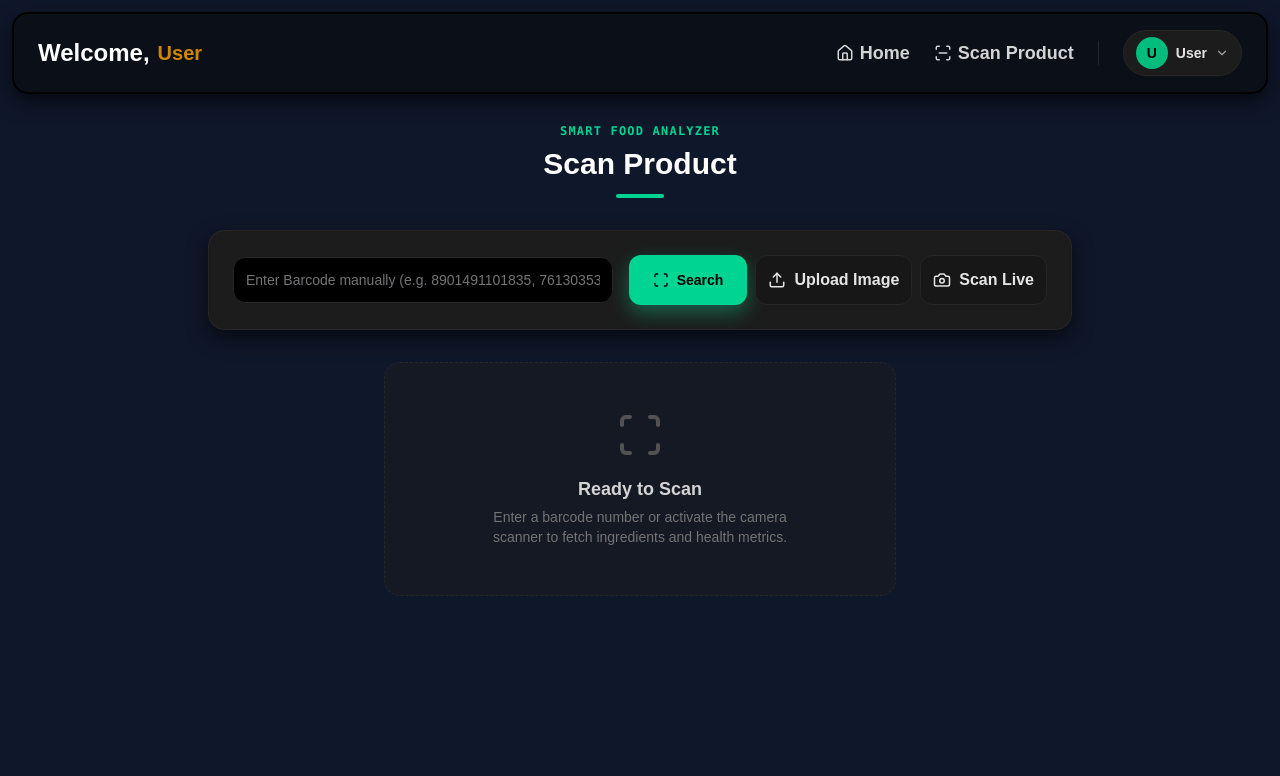
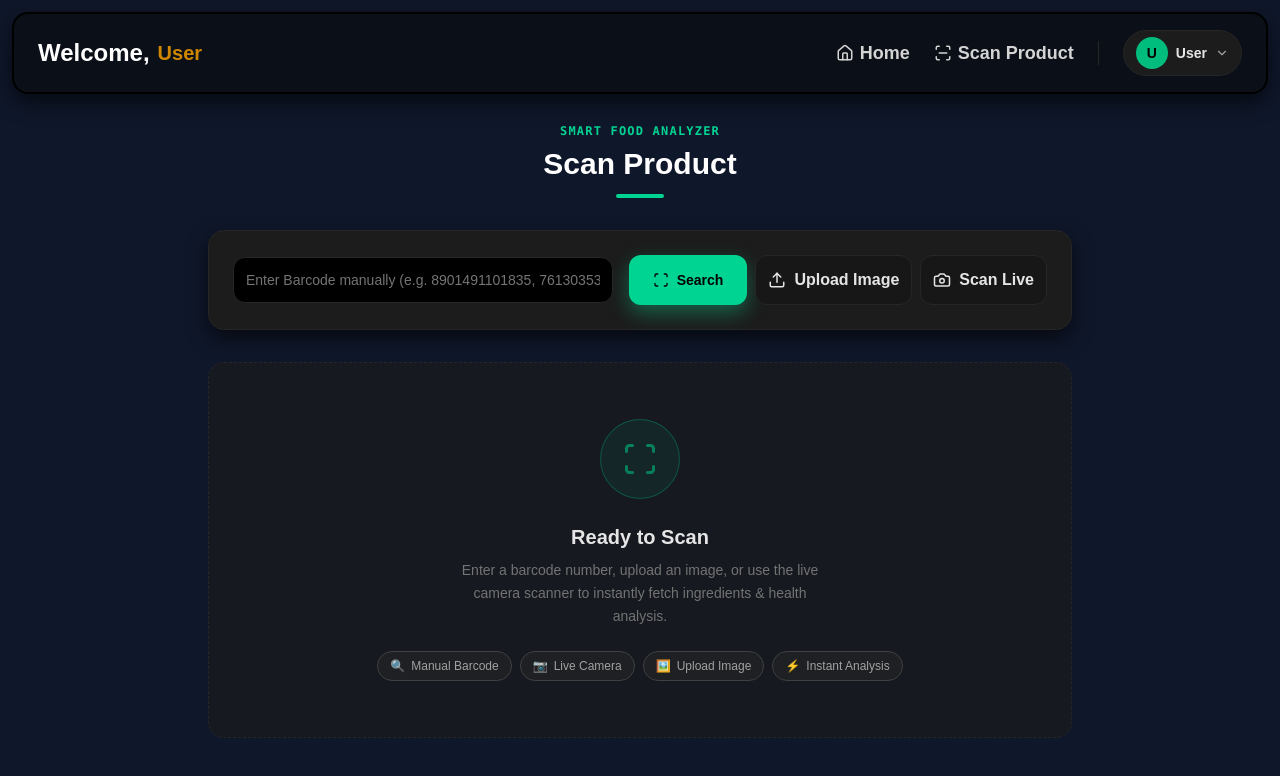
Before and after one commit to princekumar9234/Scan-App, a React (Vite) app in the folder Frontend/: page /scan in a window 1280 px wide. Shown: the top 776 px of the page. Built offline with nearby package versions, Linux system fonts and the light colour scheme.

Commit message:
Complete Project

```diff
--- a/Frontend/src/Pages/ScanPage.jsx
+++ b/Frontend/src/Pages/ScanPage.jsx
@@ -28,6 +28,7 @@ const ScanPage = () => {
   const [isFavoriting, setIsFavoriting] = useState(false);
   const [product, setProduct] = useState(null);
   const [errorMsg, setErrorMsg] = useState("");
+  const [notFound, setNotFound] = useState(false);
   const [cameraActive, setCameraActive] = useState(false);
 
   const scannerRef = useRef(null);
@@ -296,6 +297,7 @@ const ScanPage = () => {
   const handleSearch = async (codeToSearch) => {
     setIsLoading(true);
     setErrorMsg("");
+    setNotFound(false);
     setProduct(null);
 
     try {
@@ -306,15 +308,22 @@ const ScanPage = () => {
         setProduct(res.data.data);
         toast.success(res.data.message || "Product analyzed!");
       } else {
-        setErrorMsg(res.data.message || "Product not found.");
+        // Non-throwing 4xx responses (unlikely with axios, but safe)
+        setNotFound(true);
       }
     } catch (err) {
       console.error(err);
+      const status = err.response?.status;
+      if (status === 404) {
+        // Product not found in database
+        setNotFound(true);
+      } else {
         const msg =
           err.response?.data?.message ||
-        "Failed to retrieve product details. Try again.";
+          "Something went wrong. Please try again.";
         setErrorMsg(msg);
         toast.error(msg);
+      }
     } finally {
       setIsLoading(false);
     }
@@ -442,51 +451,156 @@ const ScanPage = () => {
           )}
         </div>
 
-        {/* Loading Skeletons */}
+        {/* ── Loading Skeleton ──────────────────────────────────────────── */}
         {isLoading && (
-          <div className="space-y-6 animate-pulse">
-            <div className="bg-[#1c1c1c] h-48 rounded-2xl border border-neutral-800"></div>
+          <div className="space-y-6">
+            {/* Shimmer header */}
+            <div className="relative bg-[#1c1c1c] border border-neutral-800 rounded-2xl p-6 overflow-hidden flex gap-6 items-center">
+              <div className="absolute inset-0 -translate-x-full animate-[shimmer_1.4s_infinite] bg-gradient-to-r from-transparent via-white/5 to-transparent"></div>
+              <div className="w-32 h-32 rounded-xl bg-neutral-800 shrink-0"></div>
+              <div className="grow space-y-3">
+                <div className="h-3 bg-neutral-800 rounded-full w-24"></div>
+                <div className="h-6 bg-neutral-800 rounded-full w-64"></div>
+                <div className="h-3 bg-neutral-800 rounded-full w-40"></div>
+              </div>
+            </div>
             <div className="grid grid-cols-1 md:grid-cols-3 gap-6">
-              <div className="bg-[#1c1c1c] h-64 rounded-2xl border border-neutral-800 md:col-span-2"></div>
-              <div className="bg-[#1c1c1c] h-64 rounded-2xl border border-neutral-800"></div>
+              <div className="relative bg-[#1c1c1c] border border-neutral-800 rounded-2xl h-52 overflow-hidden">
+                <div className="absolute inset-0 -translate-x-full animate-[shimmer_1.4s_0.1s_infinite] bg-gradient-to-r from-transparent via-white/5 to-transparent"></div>
+              </div>
+              <div className="relative bg-[#1c1c1c] border border-neutral-800 rounded-2xl h-52 overflow-hidden md:col-span-2">
+                <div className="absolute inset-0 -translate-x-full animate-[shimmer_1.4s_0.2s_infinite] bg-gradient-to-r from-transparent via-white/5 to-transparent"></div>
+              </div>
+            </div>
+            <div className="grid grid-cols-1 md:grid-cols-2 gap-6">
+              <div className="relative bg-[#1c1c1c] border border-neutral-800 rounded-2xl h-48 overflow-hidden">
+                <div className="absolute inset-0 -translate-x-full animate-[shimmer_1.4s_0.3s_infinite] bg-gradient-to-r from-transparent via-white/5 to-transparent"></div>
+              </div>
+              <div className="relative bg-[#1c1c1c] border border-neutral-800 rounded-2xl h-48 overflow-hidden">
+                <div className="absolute inset-0 -translate-x-full animate-[shimmer_1.4s_0.4s_infinite] bg-gradient-to-r from-transparent via-white/5 to-transparent"></div>
+              </div>
             </div>
           </div>
         )}
 
-        {/* Error States */}
-        {errorMsg && !isLoading && (
-          <div className="bg-red-950/20 border border-red-500/30 p-6 rounded-2xl text-center shadow-[0_8px_20px_rgba(0,0,0,0.6)]">
-            <AlertTriangle className="text-red-500 mx-auto mb-3" size={40} />
-            <h3 className="font-bold text-lg text-neutral-200">
-              Analysis Failed
-            </h3>
-            <p className="text-sm text-neutral-400 mt-1 max-w-md mx-auto">
-              {errorMsg}
+        {/* ── Product Not Found ─────────────────────────────────────────── */}
+        {notFound && !isLoading && (
+          <div className="relative bg-[#1c1c1c] border border-orange-500/25 rounded-2xl overflow-hidden shadow-[0_8px_40px_rgba(0,0,0,0.6)]">
+            {/* Top accent */}
+            <div className="absolute inset-x-0 top-0 h-0.5 bg-gradient-to-r from-orange-500/0 via-orange-400 to-orange-500/0"></div>
+
+            <div className="p-10 flex flex-col items-center text-center">
+              {/* Icon */}
+              <div className="relative mb-6">
+                <div className="w-20 h-20 rounded-full bg-orange-500/10 border border-orange-500/20 flex items-center justify-center">
+                  <svg xmlns="http://www.w3.org/2000/svg" width="36" height="36" viewBox="0 0 24 24" fill="none" stroke="currentColor" strokeWidth="1.5" strokeLinecap="round" strokeLinejoin="round" className="text-orange-400">
+                    <path d="M3 7v4a1 1 0 001 1h3" /><path d="M7 7V5" /><path d="M16 11V7" /><path d="M16 11h-2.5" />
+                    <path d="M20 7v4a1 1 0 01-1 1h-1" />
+                    <rect x="1" y="3" width="22" height="4" rx="1" />
+                    <path d="M9 17H5a2 2 0 00-2 2v2" />
+                    <path d="M15 21l2-2 2 2" />
+                    <path d="M17 21v-8" />
+                  </svg>
+                </div>
+                {/* Ping ring */}
+                <span className="absolute inset-0 rounded-full border border-orange-400/30 animate-ping opacity-40"></span>
+              </div>
+
+              <h3 className="text-xl font-extrabold text-white mb-2">Product Not Found</h3>
+              <p className="text-sm text-neutral-400 max-w-sm leading-relaxed mb-1">
+                The barcode you scanned is not in our food database.
               </p>
+              <p className="text-xs text-neutral-600 max-w-xs">
+                Try scanning another product or enter the barcode manually.
+              </p>
+
+              {/* Tips */}
+              <div className="mt-6 grid grid-cols-1 sm:grid-cols-3 gap-3 w-full max-w-lg">
+                {[
+                  { icon: "🔢", tip: "Check barcode digits" },
+                  { icon: "💡", tip: "Try a different angle" },
+                  { icon: "🌍", tip: "Product may not be listed yet" },
+                ].map((t, i) => (
+                  <div key={i} className="bg-black/40 border border-neutral-800 rounded-xl p-3 flex flex-col items-center gap-1">
+                    <span className="text-xl">{t.icon}</span>
+                    <span className="text-xs text-neutral-400 text-center">{t.tip}</span>
+                  </div>
+                ))}
+              </div>
+
               <button
-              onClick={() => setErrorMsg("")}
-              className="mt-4 px-4 py-2 bg-neutral-900 border border-neutral-800 text-xs rounded-xl hover:bg-neutral-850 cursor-pointer"
+                onClick={() => { setNotFound(false); setBarcode(""); }}
+                className="mt-6 px-6 py-2.5 bg-orange-500/10 hover:bg-orange-500/20 border border-orange-500/30 text-orange-300 hover:text-orange-200 text-sm font-semibold rounded-xl transition cursor-pointer"
               >
-              Clear Error
+                Try Again
               </button>
+            </div>
           </div>
         )}
 
-        {/* Empty State */}
-        {!product && !isLoading && !errorMsg && (
-          <div className="bg-[#1c1c1c]/50 border border-neutral-800 border-dashed p-12 rounded-2xl text-center max-w-lg mx-auto">
-            <Scan className="text-neutral-600 mx-auto mb-4" size={48} />
-            <h3 className="font-bold text-lg text-neutral-300">
-              Ready to Scan
-            </h3>
-            <p className="text-sm text-neutral-500 mt-1 max-w-xs mx-auto">
-              Enter a barcode number or activate the camera scanner to fetch
-              ingredients and health metrics.
-            </p>
+        {/* ── Server / Network Error ────────────────────────────────────── */}
+        {errorMsg && !isLoading && (
+          <div className="relative bg-[#1c1c1c] border border-red-500/25 rounded-2xl overflow-hidden shadow-[0_8px_40px_rgba(0,0,0,0.6)]">
+            {/* Top accent */}
+            <div className="absolute inset-x-0 top-0 h-0.5 bg-gradient-to-r from-red-500/0 via-red-400 to-red-500/0"></div>
+
+            <div className="p-8 flex flex-col sm:flex-row items-center gap-6">
+              {/* Icon */}
+              <div className="shrink-0 w-16 h-16 rounded-2xl bg-red-500/10 border border-red-500/20 flex items-center justify-center">
+                <AlertTriangle className="text-red-400" size={28} />
+              </div>
+
+              <div className="grow text-center sm:text-left">
+                <h3 className="font-extrabold text-lg text-white">Request Failed</h3>
+                <p className="text-sm text-neutral-400 mt-1 leading-relaxed">{errorMsg}</p>
+              </div>
+
+              <button
+                onClick={() => setErrorMsg("")}
+                className="shrink-0 px-5 py-2.5 bg-neutral-900 hover:bg-neutral-800 border border-neutral-700 text-neutral-300 hover:text-white text-sm font-semibold rounded-xl transition cursor-pointer"
+              >
+                Dismiss
+              </button>
+            </div>
           </div>
         )}
 
-        {/* Product Details Section (Unified View) */}
+        {/* ── Empty / Ready State ───────────────────────────────────────── */}
+        {!product && !isLoading && !errorMsg && !notFound && (
+          <div className="relative bg-[#1c1c1c]/60 border border-dashed border-neutral-800 rounded-2xl overflow-hidden">
+            <div className="p-14 flex flex-col items-center text-center">
+              {/* Animated icon */}
+              <div className="relative mb-6">
+                <div className="w-20 h-20 rounded-full bg-emerald-500/8 border border-emerald-500/20 flex items-center justify-center">
+                  <Scan className="text-emerald-500/60" size={36} />
+                </div>
+                <div className="absolute inset-0 rounded-full border border-emerald-500/20 animate-pulse"></div>
+              </div>
+
+              <h3 className="text-xl font-extrabold text-neutral-200 mb-2">Ready to Scan</h3>
+              <p className="text-sm text-neutral-500 max-w-sm leading-relaxed">
+                Enter a barcode number, upload an image, or use the live camera
+                scanner to instantly fetch ingredients &amp; health analysis.
+              </p>
+
+              {/* Feature pills */}
+              <div className="mt-6 flex flex-wrap justify-center gap-2">
+                {[
+                  { icon: "🔍", label: "Manual Barcode" },
+                  { icon: "📷", label: "Live Camera" },
+                  { icon: "🖼️", label: "Upload Image" },
+                  { icon: "⚡", label: "Instant Analysis" },
+                ].map((f, i) => (
+                  <span key={i} className="text-xs px-3 py-1.5 rounded-full bg-neutral-800/60 border border-neutral-700 text-neutral-400 flex items-center gap-1.5">
+                    <span>{f.icon}</span>{f.label}
+                  </span>
+                ))}
+              </div>
+            </div>
+          </div>
+        )}
+
+        {/* Product Details Section */}
         {product && !isLoading && (
           <div className="space-y-6">
             {/* 1. Main Header Card */}
--- a/Frontend/src/index.css
+++ b/Frontend/src/index.css
@@ -24,6 +24,11 @@ body {
   animation: scan 2s infinite ease-in-out;
 }
 
+@keyframes shimmer {
+  0%   { transform: translateX(-100%); }
+  100% { transform: translateX(100%); }
+}
+
 .scrollbar-thin::-webkit-scrollbar {
   width: 3px;
 }
```
Also changed, not shown: 2 other files (tests, documents, lock files or other folders). Lines whose indentation alone changed are shown as unchanged.
